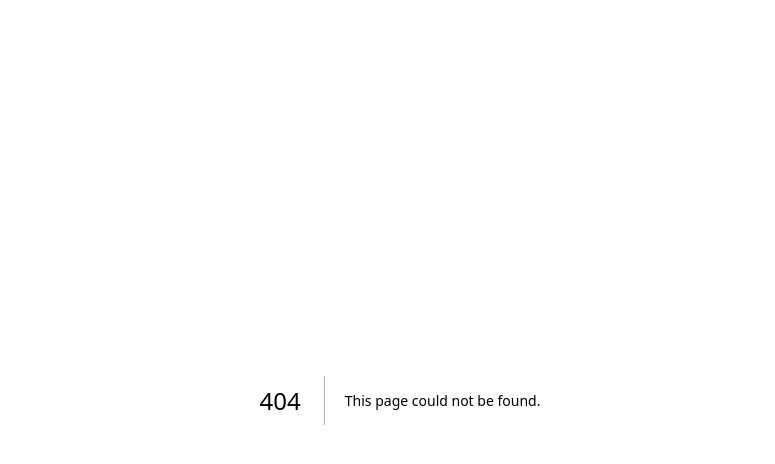
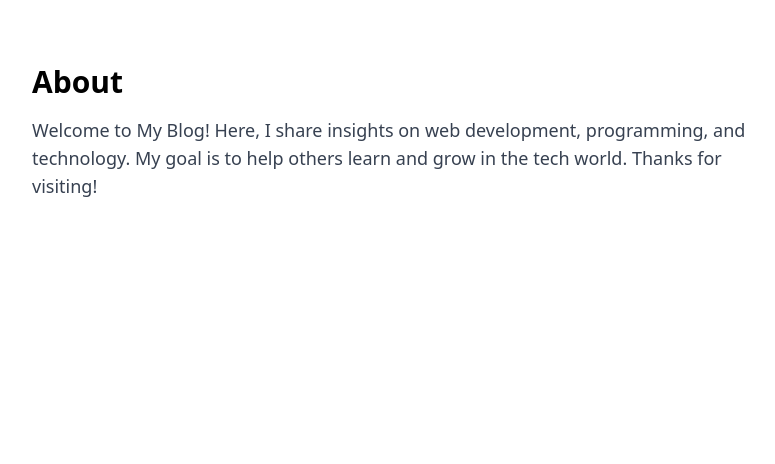
Before and after one commit to blessedbc/My-Blog, a Next.js app: page /about in a window 1280 px wide. Before the commit this address had no page. Shown: the top 464 px of the page, without its empty margins (240-1015 px from the left). Built offline with nearby package versions, Linux system fonts and the light colour scheme.

Commit message:
aboutPage

```diff
--- /dev/null
+++ b/src/app/about/page.tsx
@@ -0,0 +1,11 @@
+export default function AboutPage() {
+  return (
+    <main className="max-w-3xl mx-auto px-4 py-16">
+      <h1 className="text-3xl font-bold mb-4">About</h1>
+      <p className="text-gray-700 text-lg">
+        Welcome to My Blog! Here, I share insights on web development, programming, and technology.
+        My goal is to help others learn and grow in the tech world. Thanks for visiting!
+      </p>
+    </main>
+  );
+}
--- a/src/components/Footer.tsx
+++ b/src/components/Footer.tsx
@@ -95,10 +95,10 @@ export default function Footer() {
             </h3>
             <ul className="space-y-2">
               <li>
-                <a href="#" className="text-gray-600 hover:text-blue-600 transition-colors">
-                  About
-                </a>
-              </li>
+               <a href="/about" className="text-gray-600 hover:text-blue-600 transition-colors">
+
+               </a>
+             </li>
               <li>
                 <a href="#" className="text-gray-600 hover:text-blue-600 transition-colors">
                   Contact
```
